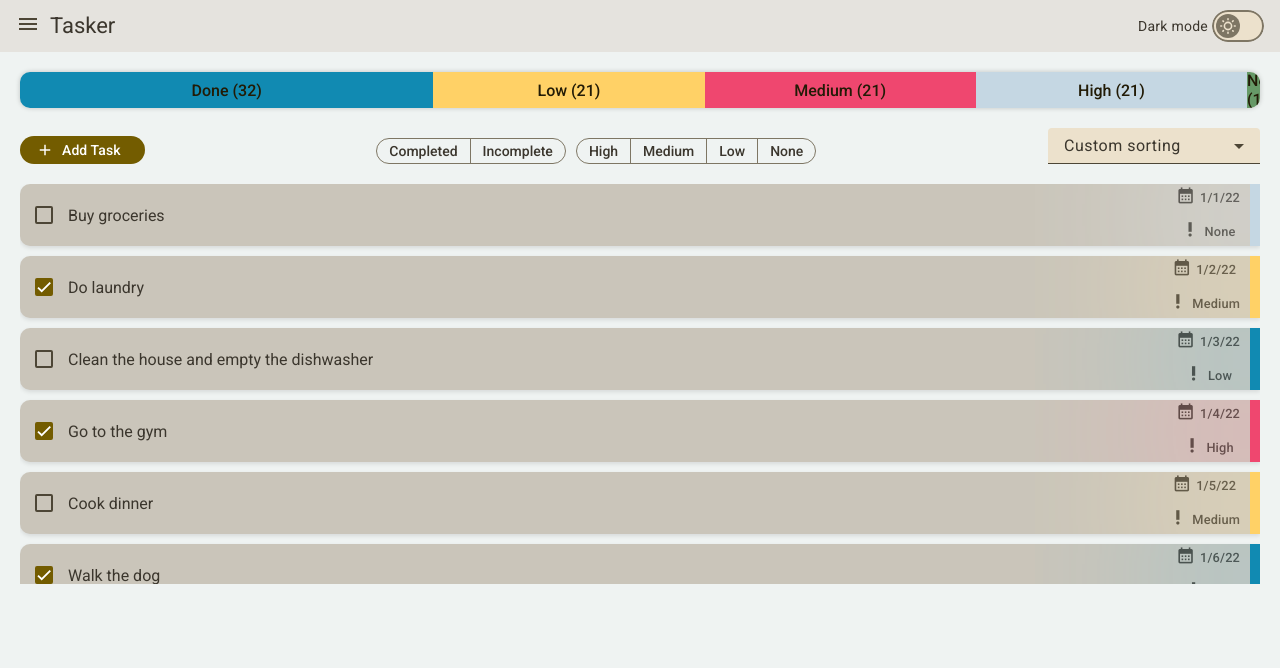
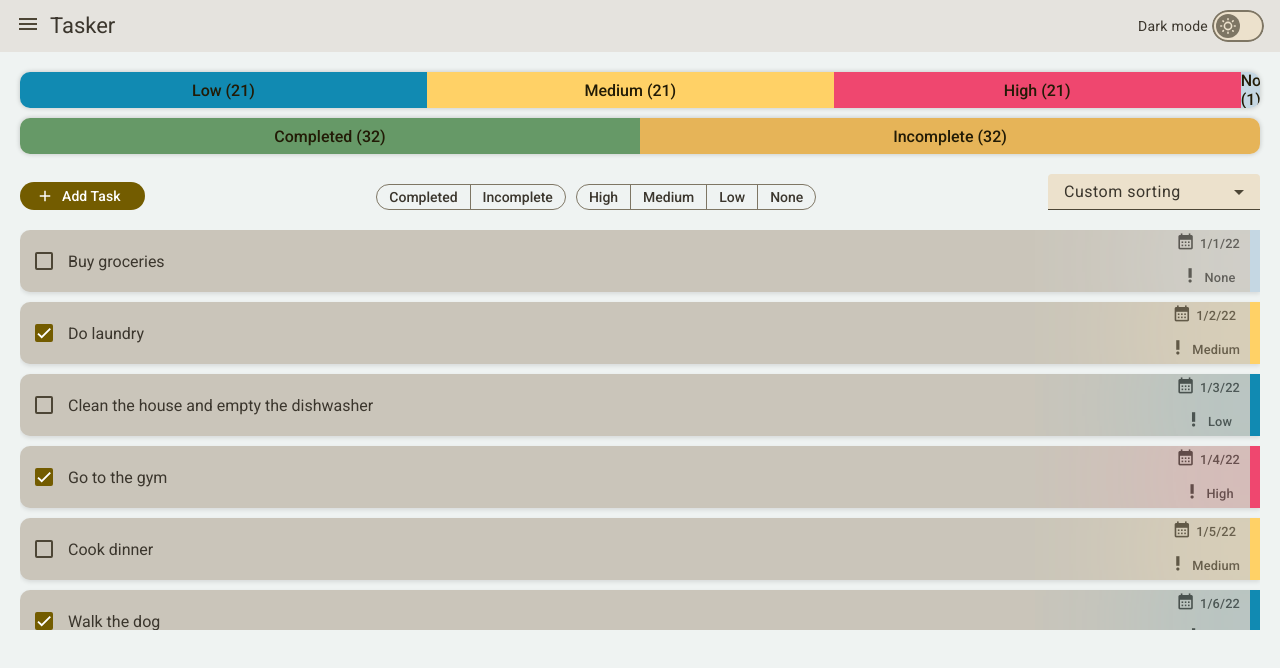
Before and after one commit to Snellingen/tasker, an Angular app: page /tasks in a window 1280 px wide. Shown: the top 668 px of the page. Built offline with nearby package versions, Linux system fonts and the light colour scheme.

Commit message:
fix colors stack and separate prio and completeness

```diff
--- a/src/app/components/stacked-bar/stacked-bar.component.html
+++ b/src/app/components/stacked-bar/stacked-bar.component.html
@@ -1,6 +1,6 @@
 <div class="stacked-bar">
-  @for (stack of computedData; track $index; let index = $index) {
-    <div [class]="'stacked-bar__stack stacked-bar--color-' + (index + 1)" [style.width.%]="stack.percentage">
+  @for (stack of computedData; track $index) {
+    <div [class]="'stacked-bar__stack stacked-bar--color-' + stack.colorIndex" [style.width.%]="stack.percentage">
       <div class="stacked-bar__stack__label">{{ stack.label }}</div>
     </div>
   }
--- a/src/app/components/stacked-bar/stacked-bar.component.scss
+++ b/src/app/components/stacked-bar/stacked-bar.component.scss
@@ -24,8 +24,6 @@
     }
   }
 
-
-
   &--color-1 {
     background-color: var(--stack-color-1);
   }
@@ -41,6 +39,9 @@
   &--color-5 {
     background-color: var(--stack-color-5);
   }
+  &--color-6 {
+    background-color: var(--stack-color-6);
+  }
   &--color-7 {
     background-color: var(--stack-color-7);
   }
--- a/src/app/components/stacked-bar/stacked-bar.component.ts
+++ b/src/app/components/stacked-bar/stacked-bar.component.ts
@@ -3,6 +3,7 @@ import { Component, Input, OnInit } from '@angular/core';
 export type Stack = {
   label: string;
   value: number;
+  colorIndex?: number;
 };
 
 type ComputedStack = Stack & { percentage: number };
@@ -25,7 +26,10 @@ export class StackedBarComponent {
 
   computeStacks() {
     const total = this._data?.reduce((acc, s) => acc + s.value, 0) ?? 0;
-    this.computedData = this._data?.map(stack => {
+    this.computedData = this._data?.map((stack, index) => {
+      if (stack.colorIndex === undefined) {
+        stack.colorIndex = index + 1;
+      }
       return {percentage: (stack.value / total * 100), ...stack} as ComputedStack;
     }) as ComputedStack[];
   }
--- a/src/app/components/task-overview/task-overview.component.html
+++ b/src/app/components/task-overview/task-overview.component.html
@@ -1,6 +1,7 @@
 <div class="task-overview">
 
-  <app-stacked-bar [data]="stackedBarData$ | async"></app-stacked-bar>
+  <app-stacked-bar [data]="stackedBarCompletionData$ | async"></app-stacked-bar>
+  <app-stacked-bar [data]="stackedBarPriorityData$ | async"></app-stacked-bar>
 
   @if(showEditTask) {
     <app-edit-task class="task-overview__edit" [id]="selectedTaskId" (onClose)="onEditClose()"></app-edit-task>
--- a/src/app/components/task-overview/task-overview.component.ts
+++ b/src/app/components/task-overview/task-overview.component.ts
@@ -66,21 +66,28 @@ export class TaskOverviewComponent implements OnInit, OnDestroy{
   isLoading$ = this.taskService.isLoading$;
   tasks$ = this.taskService.filteredSortedTasks$;
 
-  stackedBarData$ = this.taskService.tasks$.pipe(
+  stackedBarCompletionData$ = this.taskService.tasks$.pipe(
     map(tasks => {
-      const total = tasks.length;
-      const completed = tasks.filter(t => t.completed).length;
-      // const inProgress = tasks.filter(t => !t.completed).length;
       const lowPriority = tasks.filter(t => t.priority && t.priority === 'Low').length;
       const mediumPriority = tasks.filter(t => t.priority === 'Medium').length;
       const highPriority = tasks.filter(t => t.priority === 'High').length;
       const noPriority = tasks.filter(t => t.priority === 'None').length;
       return [
-        { label: `Done (${completed})`, value: completed },
-        { label: `Low (${lowPriority})`, value: lowPriority },
-        { label: `Medium (${mediumPriority})`, value: mediumPriority },
-        { label: `High (${highPriority})`, value: highPriority },
-        { label: `None (${noPriority})`, value: noPriority }
+        { label: `Low (${lowPriority})`, value: lowPriority, colorIndex: 1 },
+        { label: `Medium (${mediumPriority})`, value: mediumPriority, colorIndex: 2 },
+        { label: `High (${highPriority})`, value: highPriority, colorIndex: 3},
+        { label: `None (${noPriority})`, value: noPriority, colorIndex: 4}
+      ];
+    })
+  );
+
+  stackedBarPriorityData$ = this.taskService.tasks$.pipe(
+    map(tasks => {
+      const completed = tasks.filter(t => t.completed).length;
+      const incomplete = tasks.filter(t => !t.completed).length;
+      return [
+        { label: `Completed (${completed})`, value: completed, colorIndex: 5 },
+        { label: `Incomplete (${incomplete})`, value: incomplete, colorIndex: 6 },
       ];
     })
   );
--- a/src/styles.scss
+++ b/src/styles.scss
@@ -88,12 +88,14 @@ body {
   --sys-priority-gradient-mix-color:  white 50%;
 
   --completed-color: #669967;
+  --incomplete-color: #e6b458;
 
   --stack-color-1: var(--sys-priority-low);
   --stack-color-2: var(--sys-priority-medium);
   --stack-color-3: var(--sys-priority-high);
   --stack-color-4: var(--sys-priority-none);
   --stack-color-5: var(--completed-color);
+  --stack-color-6: var(--incomplete-color);
   --stack-background-color: var(--sys-surface-container);
   --stack-label-color: #221b06;
 
```
